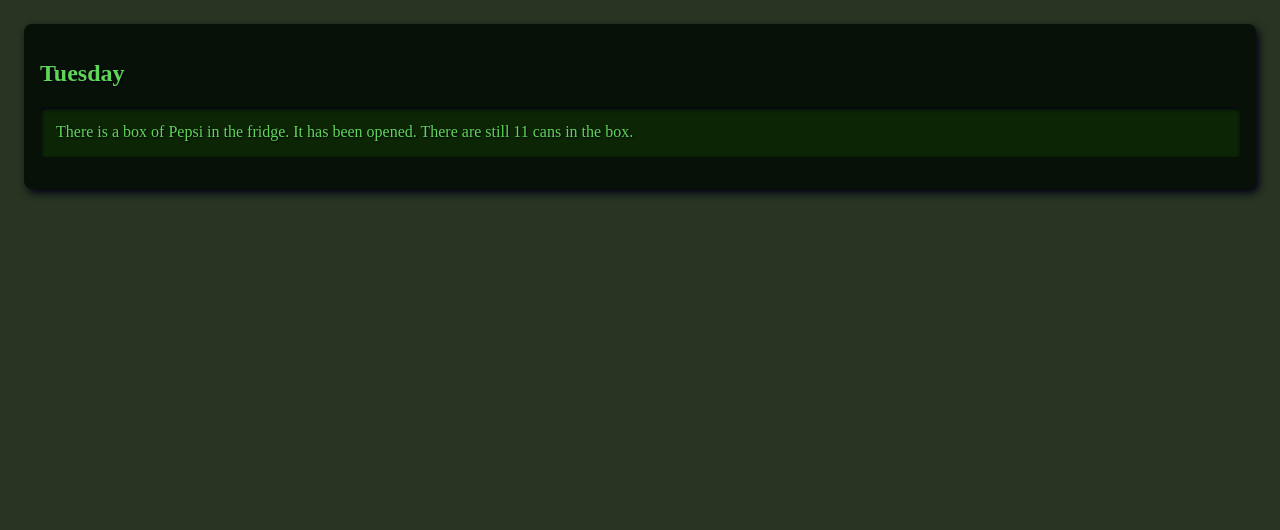
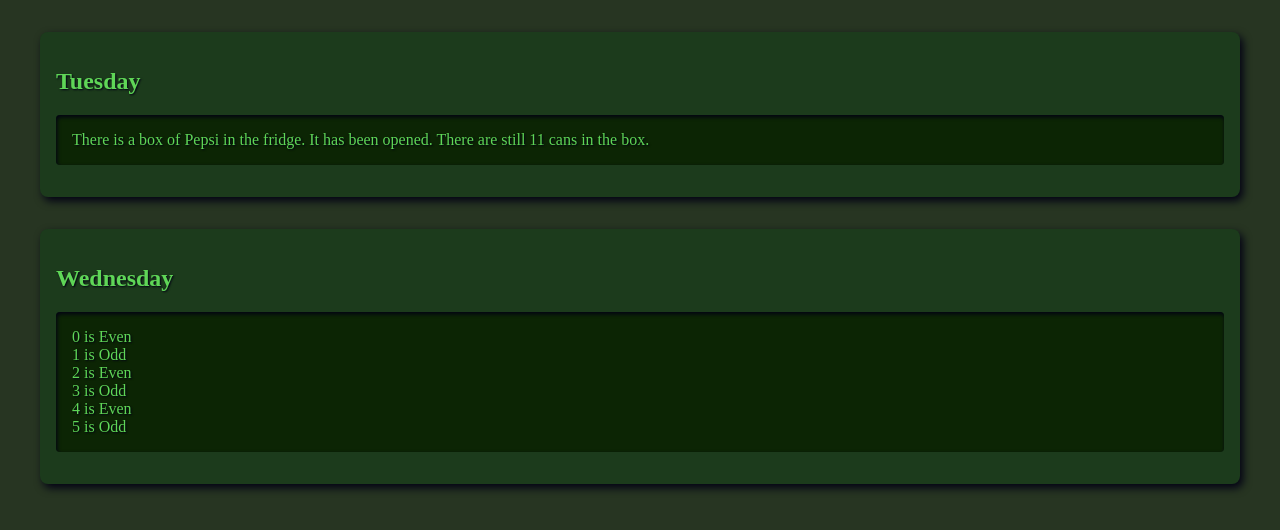
Before and after one commit to NathanMQuam/morning-challenges, a plain HTML site: page index.html in a window 1280 px wide. Drawn offline with Linux system fonts and the light colour scheme.

Commit message:
Wednesday

```diff
--- a/index.html
+++ b/index.html
@@ -20,8 +20,15 @@
       <script src="week-2/tuesday.js">
          // Does this block of code run before or after the linked tuesday.js?
          console.log("Script tag");
-            /* If *this* script tag links a JavaScript file, then the code inside of *this* script tag *does not* run */
+         /* If *this* script tag links a JavaScript file, then the code inside of *this* script tag *does not* run */
       </script>
+   </div>
+
+   <div class="daily-challenge-block">
+      <h2>Wednesday</h2>
+      <p id="wednesday" class="code-output"></p>
+
+      <script src="week-2/wednesday.js"></script>
    </div>
 </body>
 
--- a/style.css
+++ b/style.css
@@ -2,14 +2,14 @@
    background-color: hsl(105, 22%, 17%);
    color: hsl(116, 61%, 59%);
    text-shadow: 1px 1px 2px hsl(245, 100%, 4%);
-   padding: 1rem;
 }
 
 .daily-challenge-block {
    border-radius: 0.5rem;
    box-shadow: 3px 4px 8px hsl(245, 100%, 4%);
    padding: 1rem;
-   background-color: hsl(120, 37%, 5%);
+   background-color: hsl(120, 35%, 17%);
+   margin: 2rem;
 }
 
 .code-output {
--- a/week-2/tuesday.js
+++ b/week-2/tuesday.js
@@ -6,9 +6,9 @@
    numLeftInBox: 11
 }
 
-let result = `There is a box of ${cans.brand} in the fridge. It ${cans.isOpened ? "has been" : "has not been"} opened. There are still ${cans.numLeftInBox} cans in the box.`
+let tuesdayResult = `There is a box of ${cans.brand} in the fridge. It ${cans.isOpened ? "has been" : "has not been"} opened. There are still ${cans.numLeftInBox} cans in the box.`
 
-document.getElementById("tuesday").innerText = result;
+document.getElementById("tuesday").innerText = tuesdayResult;
 
 /* SOLID Principles:
  * S -
--- /dev/null
+++ b/week-2/wednesday.js
@@ -0,0 +1,14 @@
+let wednesdayResult = ""
+
+for(let i = 0; i <= 5; i++){
+   wednesdayResult += i + " is " + evenOrOdd(i) + "<br/>"
+}
+
+function evenOrOdd(num) {
+   if(num % 2 == 0)
+      return "Even"
+   else
+      return "Odd"
+}
+
+document.getElementById("wednesday").innerHTML = wednesdayResult;
```
